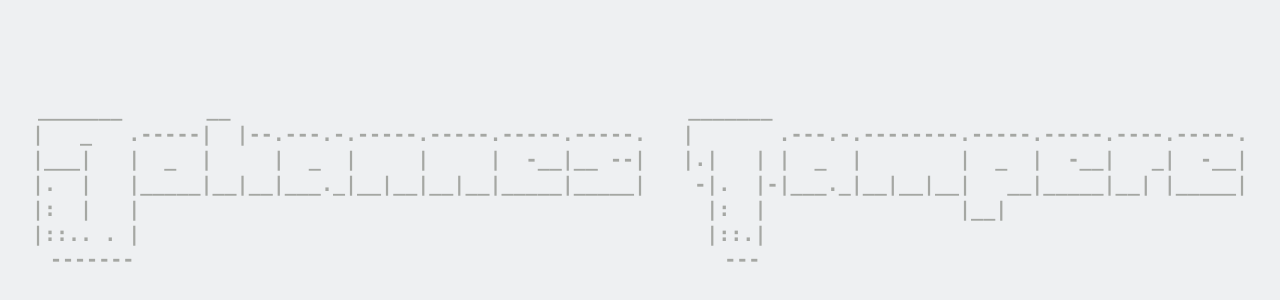
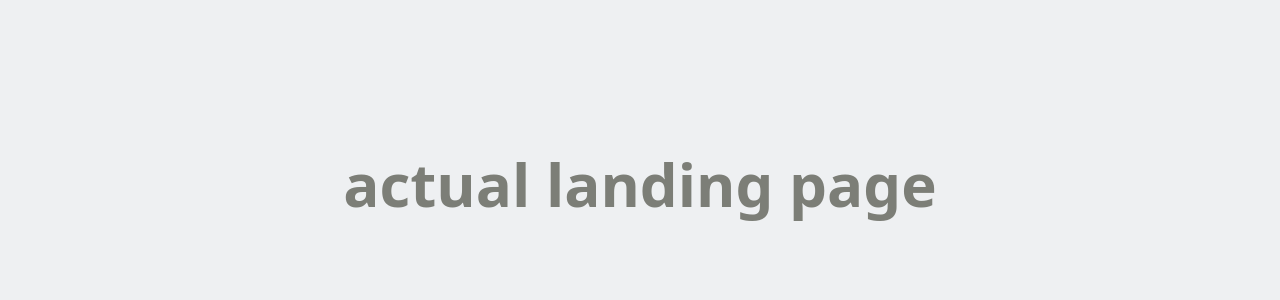
Before and after one commit to Johannestampere/Portfolio, a Next.js app: page / in a window 1280 px wide. Shown: the part 216-516 px from the top of the page. Built offline with nearby package versions, Linux system fonts and the light colour scheme.

Commit message:
new animation

```diff
--- a/app/page.tsx
+++ b/app/page.tsx
@@ -1,59 +1,75 @@
-'use client';
+'use client'
 
-import React, { useEffect, useState } from 'react';
-import { motion, AnimatePresence } from 'framer-motion';
+import React, { useEffect, useState } from 'react'
+import { motion, AnimatePresence } from 'framer-motion'
+
+const asciiLines = `
+ _______       __                                      _______
+|   _   .-----|  |--.---.-.-----.-----.-----.-----.   |       .---.-.--------.-----.-----.----.-----.
+|___|   |  _  |     |  _  |     |     |  -__|__ --|   |.|   | |  _  |        |  _  |  -__|   _|  -__|
+|.  |   |_____|__|__|___._|__|__|__|__|_____|_____|    -|.  |-|___._|__|__|__|   __|_____|__| |_____|
+|:  |   |                                               |:  |                |__|
+|::.. . |                                               |::.|
+ -------                                                 ---
+`.trim().split('\n')
 
 export default function HomePage() {
-  const [showLanding, setShowLanding] = useState(true);
+  const [showLanding, setShowLanding] = useState(true)
 
   useEffect(() => {
     const timer = setTimeout(() => {
       setShowLanding(false);
-    }, 5000); // ascii text duration
+    }, 4000); // Show for 4 seconds
 
-    return () => clearTimeout(timer);
-  }, []);
+    return () => clearTimeout(timer)
+  }, [])
 
   return (
     <motion.div
-      className="w-screen h-screen bg-[#EEF0F2] text-[#7c7e77] flex items-center justify-center"
+      className="w-screen h-screen bg-[#EEF0F2] text-[#7c7e77] flex items-center justify-center overflow-auto"
       initial={{ opacity: 0 }}
       animate={{ opacity: 1 }}
       transition={{ duration: 1.2 }}
     >
       <AnimatePresence mode="wait">
         {showLanding ? (
-          <motion.pre
-            key="landing"
-            className="text-[15px] md:text-xl leading-tight whitespace-pre-wrap text-center font-mono font-extrabold"
-            initial={{ opacity: 0, scale: 0.7 }}
-            animate={{ opacity: 1, scale: 1 }}
-            exit={{ opacity: 0 }}
-            transition={{ duration: 2, ease: "easeOut" }}
+          <motion.div
+            key="ascii"
+            className="font-mono font-extrabold text-left whitespace-pre text-sm md:text-base leading-snug"
+            initial="hidden"
+            animate="visible"
+            exit="exit"
+            variants={{
+              visible: { transition: { staggerChildren: 0.3 } },
+              hidden: {},
+              exit: { transition: { staggerChildren: 0.1, staggerDirection: -1 } }
+            }}
           >
-
-            {`
-_______       __                                      _______
-|   _   .-----|  |--.---.-.-----.-----.-----.-----.   |       .---.-.--------.-----.-----.----.-----.
-|___|   |  _  |     |  _  |     |     |  -__|__ --|   |.|   | |  _  |        |  _  |  -__|   _|  -__|
-|.  |   |_____|__|__|___._|__|__|__|__|_____|_____|    -|.  |-|___._|__|__|__|   __|_____|__| |_____|
-|:  |   |                                               |:  |                |__|
-|::.. . |                                               |::.|
- -------                                                 ---
-            `}
-          </motion.pre>
+            {asciiLines.map((line, i) => (
+              <motion.div
+                key={i}
+                variants={{
+                  hidden: { opacity: 0, y: 0 },
+                  visible: { opacity: 1, y: 0 },
+                  exit: { opacity: 0, x: 100, transition: { duration: 0.4 } }
+                }}
+              >
+                {line}
+              </motion.div>
+            ))}
+          </motion.div>
         ) : (
           <motion.div
             key="main"
             initial={{ opacity: 0 }}
             animate={{ opacity: 1 }}
             exit={{ opacity: 0 }}
-            transition={{ duration: 1 }}
+            transition={{ duration: 1.5 }}
           >
             <h1 className="text-6xl font-bold">actual landing page</h1>
           </motion.div>
         )}
       </AnimatePresence>
     </motion.div>
-  );
+  )
 }
```
